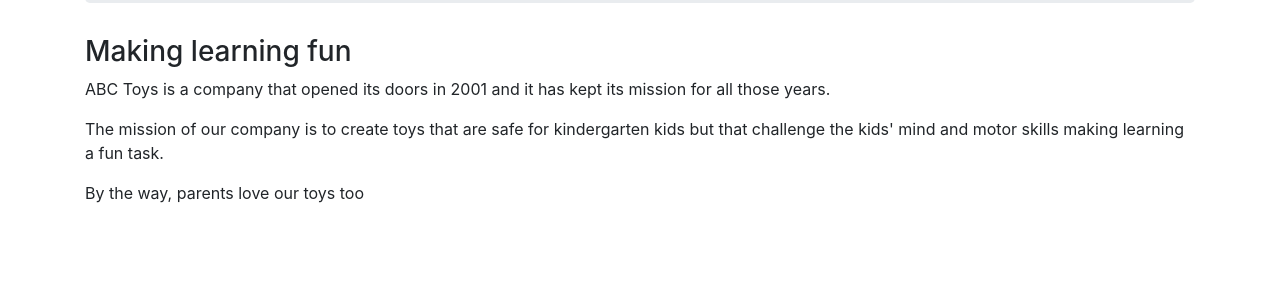
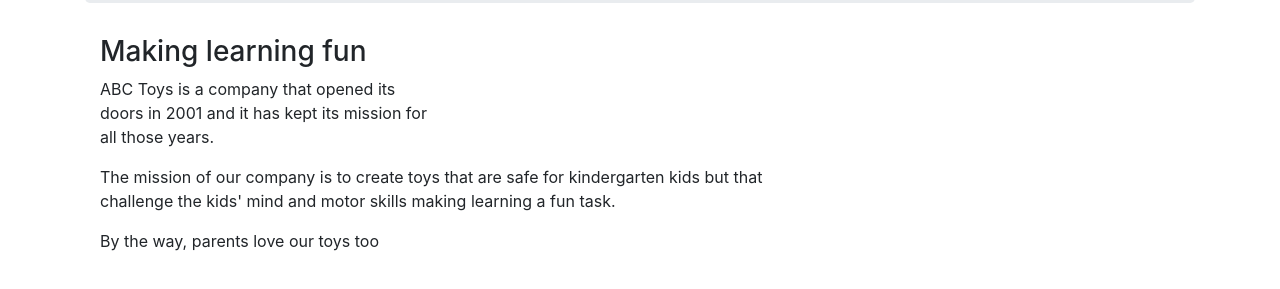
Before and after one commit to sage-nemo/sage-nemo.github.io, a plain HTML site: page homework3/index.html in a window 1280 px wide. Shown: the part 289-578 px from the top of the page. Drawn offline with nearby package versions, Linux system fonts and the light colour scheme.

Commit message:
Add files via upload

```diff
--- a/homework3/index.html
+++ b/homework3/index.html
@@ -48,10 +48,17 @@
   <div class="jumbotron">
     <h1 class="display-4"><h1>ABC Toys</h1>
   </div>
-<h3>Making learning fun</h3>
-<p>ABC Toys is a company that opened its doors in 2001 and it has kept its mission for all those years.</p>
-<p>The mission of our company is to create toys that are safe for kindergarten kids but that challenge the kids' mind and motor skills making learning a fun task.</p>
+<div class="col-sm-12"><h3>Making learning fun</h3></div>
+
+<div class="col-sm-4">
+  <p>ABC Toys is a company that opened its doors in 2001 and it has kept its mission for all those years.</p>
+</div>
+<div class="col-sm-8">
+  <p>The mission of our company is to create toys that are safe for kindergarten kids but that challenge the kids' mind and motor skills making learning a fun task.</p>
+</div>
+<div class="col-sm-12">
 <p>By the way, parents love our toys too</p>
+</div>
 
 </div>
 <!-- Optional JavaScript -->
```
